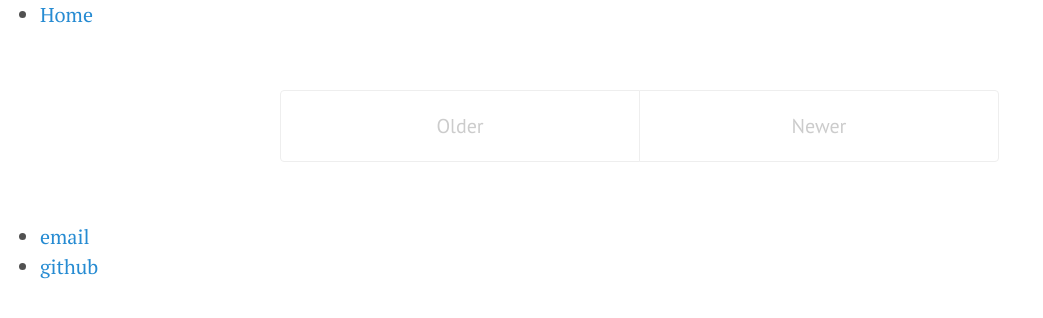
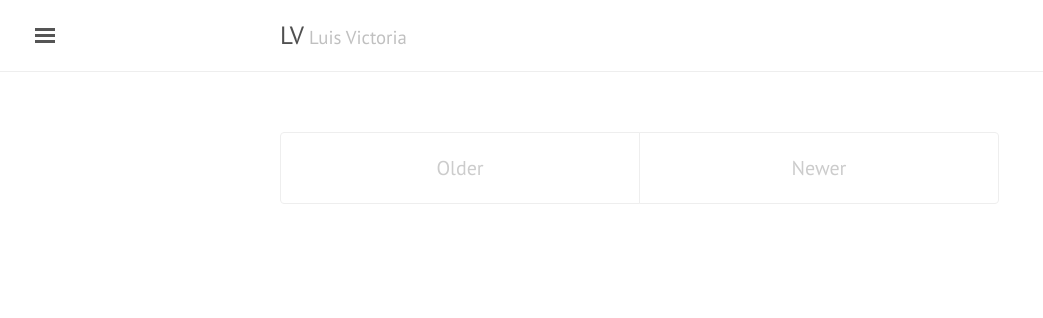
Before and after one commit to LV/lv.github.io, a Jekyll site: the page built from index.html, in a window 1280 px wide. Shown: the top 318 px of the page, without its empty margins (0-1043 px from the left). Built offline with Jekyll 4.4.1, drawn with Linux system fonts in a browser that asks for light colours; the list of posts is cut into pages by our own code.

Commit message:
Change layouts to fit theme

```diff
--- a/_layouts/default.html
+++ b/_layouts/default.html
@@ -1,24 +1,47 @@
 <!DOCTYPE html>
-	<html>
+<html lang="en-us">
 
-		{% include head.html %}
+	{% include head.html %}
 
-		<body>
-			<nav>
-				<ul>
-					<li><a href="/">Home</a></li>
-				</ul>
-			</nav>
-			<div class="container">
+	<body>
 
-			{{ content }}
+		{% include sidebar.html %}
 
+		<!-- Wrap is the content to shift when toggling the sidebar. We wrap the
+				 content to avoid any CSS collisions with our real content. -->
+		<div class="wrap">
+			<div class="masthead">
+				<div class="container">
+					<h3 class="masthead-title">
+						<a href="{{ site.baseurl }}/" title="Home">{{ site.title }}</a>
+						<small>{{ site.tagline }}</small>
+					</h3>
+				</div>
 			</div>
-			<footer>
-				<ul>
-					<li><a href="mailto:luisvictoriaperez@gmail.com">email</a></li>
-					<li><a href="https://github.com/lv">github</a></li>
-				</ul>
-			</footer>
-		</body>
-	</html>
+
+			<div class="container content">
+				{{ content }}
+			</div>
+		</div>
+
+		<label for="sidebar-checkbox" class="sidebar-toggle"></label>
+
+		<script>
+			(function(document) {
+				var toggle = document.querySelector('.sidebar-toggle');
+				var sidebar = document.querySelector('#sidebar');
+				var checkbox = document.querySelector('#sidebar-checkbox');
+
+				document.addEventListener('click', function(e) {
+					var target = e.target;
+
+					if(!checkbox.checked ||
+						 sidebar.contains(target) ||
+						 (target === checkbox || target === toggle)) return;
+
+					checkbox.checked = false;
+				}, false);
+			})(document);
+		</script>
+	</body>
+</html>
```
Also changed, not shown: _layouts/page.html (added, +8 -0 lines).
